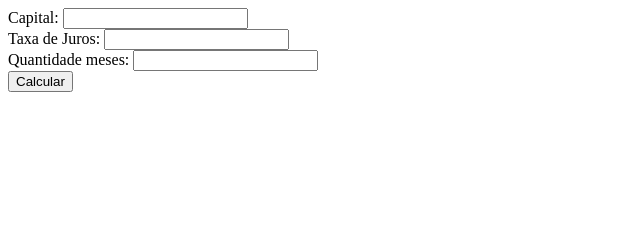
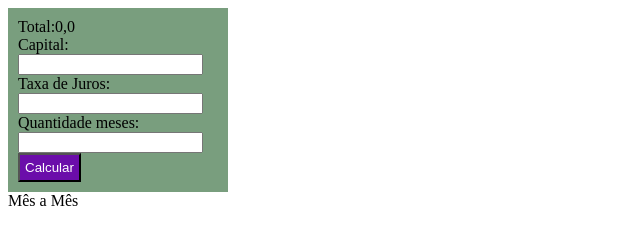
Before and after one commit to adryanescolaparana123/primeiroi_3t, a plain HTML site: page index.html in a window 1280 px wide. Shown: the whole page, without its empty margins (0-640 px from the left). Drawn offline with Linux system fonts and the light colour scheme.

Commit message:
Update index.html

```diff
--- a/index.html
+++ b/index.html
@@ -1,5 +1,6 @@
 <!DOCTYPE html>
 <html lang="en">
+
 <head>
     <meta charset="UTF-8">
     <meta http-equiv="X-UA-Compatible" content="IE=edge">
@@ -7,15 +8,20 @@
     <title>Terceiro Trimestre</title>
     <script src="estudo.js"></script>
 
+    <link rel="stylesheet" href="geral.css">
+
 </head>
 <body>
+    <div class="calculadora">
+        <span id="resultado">Total:0,0</span><br>
 
-Capital: <input id="valor" type="text"> <br>
-Taxa de Juros: <input id="juros" type="text"> <br>
-
-Quantidade meses: <input id="meses" type="text"> <br>
-
-<button onclick="total()">Calcular</button>
-
+        Capital: <input id="valor" type="text"> <br>
+        Taxa de Juros: <input id="juros" type="text"> <br>
+        Quantidade meses: <input id="meses" type="text"> <br>
+        <button id="btnCalc" onclick="total()">Calcular</button>
+    </div>
+    <div>
+        <span id="mes">Mês a Mês</span>
+    </div>
 </body>
 </html>
```
